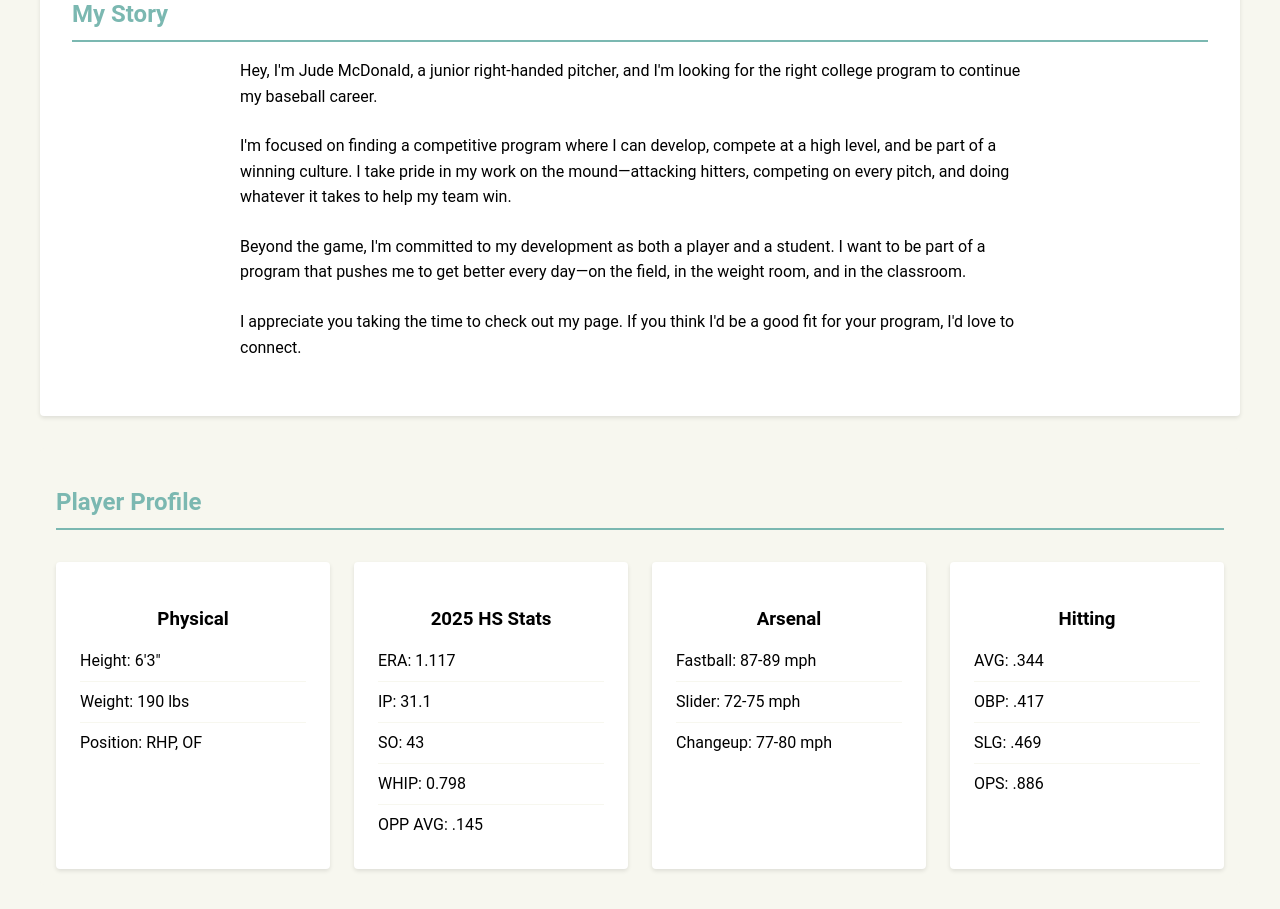
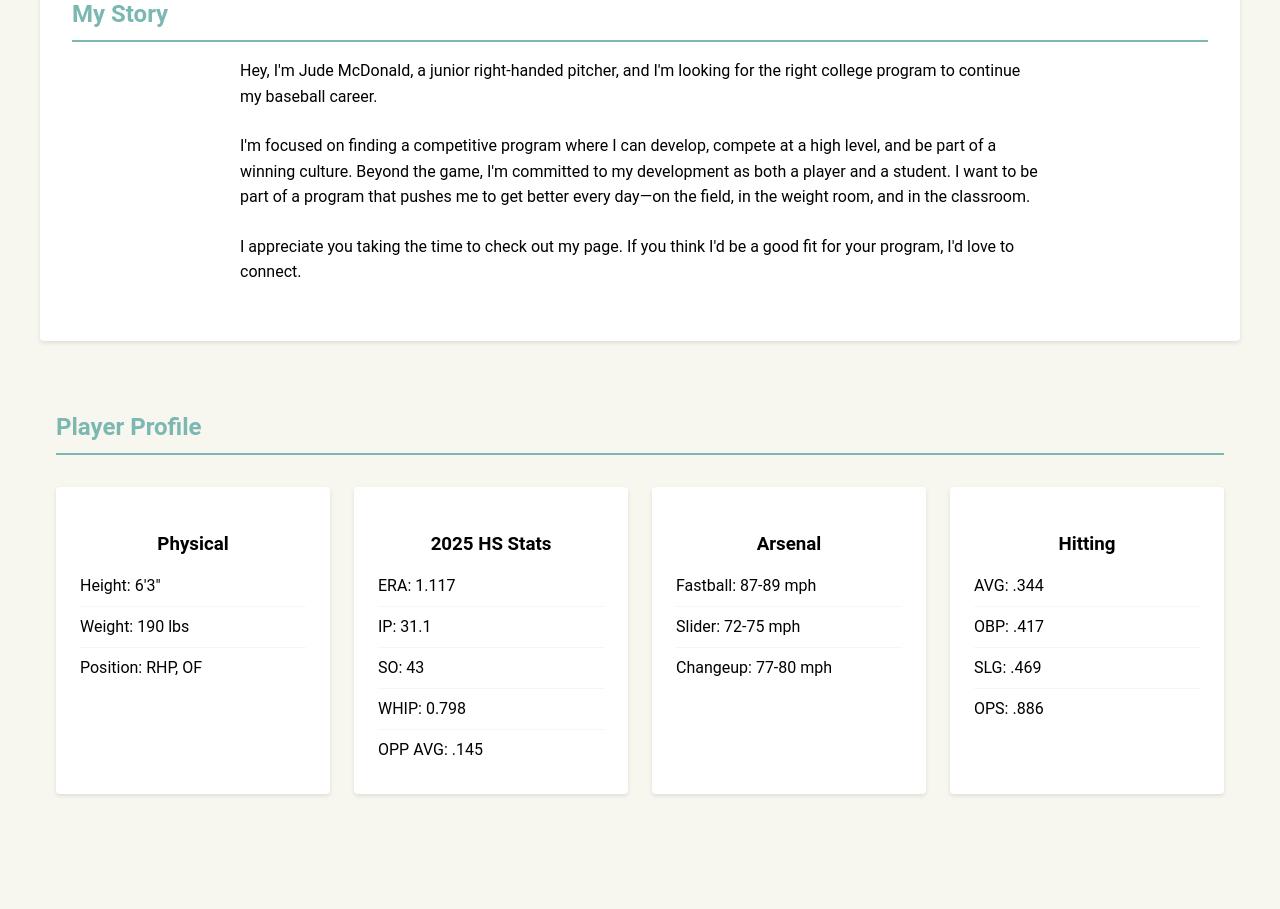
Before and after one commit to beebe4/baseball-jude, a SvelteKit app: page / in a window 1280 px wide. Shown: the part 1000-1909 px from the top of the page. Built offline with nearby package versions, Linux system fonts and the light colour scheme.

Commit message:
my story change

```diff
--- a/src/routes/+page.svelte
+++ b/src/routes/+page.svelte
@@ -17,14 +17,9 @@
 
 			<p>
 				I'm focused on finding a competitive program where I can develop, compete at a high level,
-				and be part of a winning culture. I take pride in my work on the mound—attacking hitters,
-				competing on every pitch, and doing whatever it takes to help my team win.
-			</p>
-
-			<p>
-				Beyond the game, I'm committed to my development as both a player and a student. I want to
-				be part of a program that pushes me to get better every day—on the field, in the weight
-				room, and in the classroom.
+				and be part of a winning culture. Beyond the game, I'm committed to my development as both a
+				player and a student. I want to be part of a program that pushes me to get better every
+				day—on the field, in the weight room, and in the classroom.
 			</p>
 
 			<p>
```
